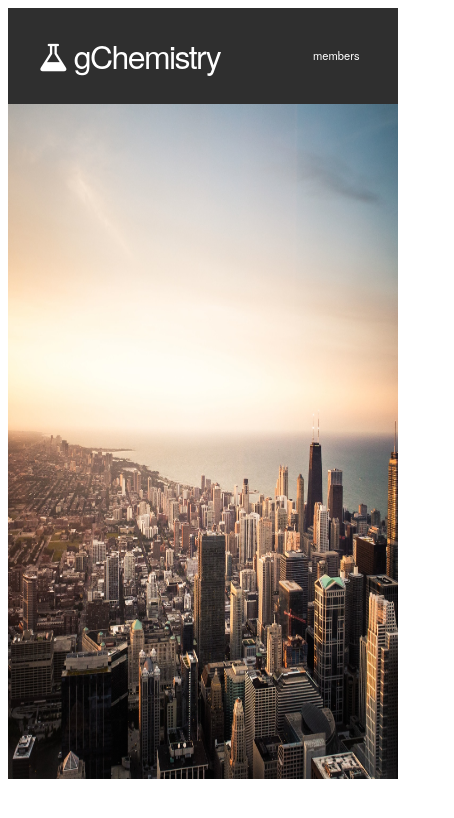
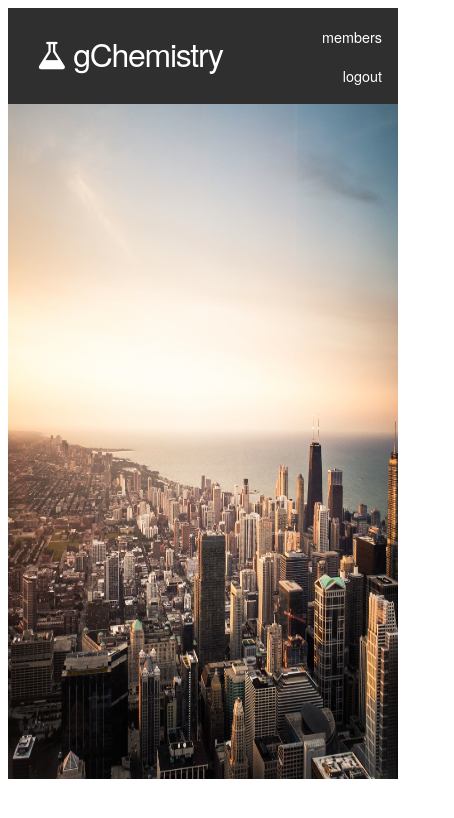
Before and after one commit to weezy93/gDating-assessment, a website: page src/index.html in a window 390 px wide. Shown: the whole page, 454 px wide, since content can reach past the window. Drawn offline with nearby package versions, Linux system fonts and the light colour scheme; some packages are replaced by stand-ins of ours.

Commit message:
media query for nav bar complete

```diff
--- a/src/index.html
+++ b/src/index.html
@@ -12,7 +12,7 @@
   </head>
   <body>
     <nav class="u-full-width">
-      <h3><a href="/#/"><i class="fa fa-flask" aria-hidden="true"></i> gChemistry</a></h3>
+      <h4><a href="/#/"><i class="fa fa-flask" aria-hidden="true"></i> gChemistry</a></h4>
 
       <ul class="menu" ng-hide="$rootScope.currentUser">
         <li><a href="/#/members">members</a></li>
--- a/src/styles/scss/_nav.scss
+++ b/src/styles/scss/_nav.scss
@@ -16,7 +16,7 @@ nav {
       color: $orange;
     }
   }
-  h3 {
+  h4 {
     margin: auto;
   }
   ul {
@@ -25,7 +25,7 @@ nav {
     width: 30%;
     margin: auto;
     margin-right: 0;
-    font-size: .7rem;
+    font-size: .9rem;
     li {
       margin: 2rem;
       text-align: right;
@@ -34,7 +34,14 @@ nav {
 }
 
 @media (max-width: 500px) {
-  nav h3 {
+  nav h4 {
     font-size: 2rem;
+    margin-top: 1.5rem;
+  }
+  nav ul {
+    display: block;
+    li {
+      margin: 1rem;
+    }
   }
 }
```
Also changed, not shown: src/styles/css/main.css.
